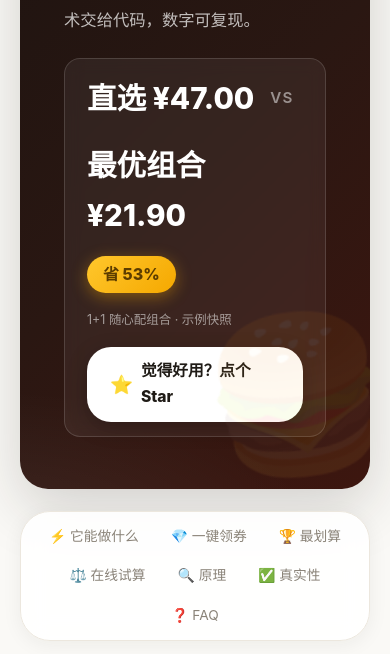
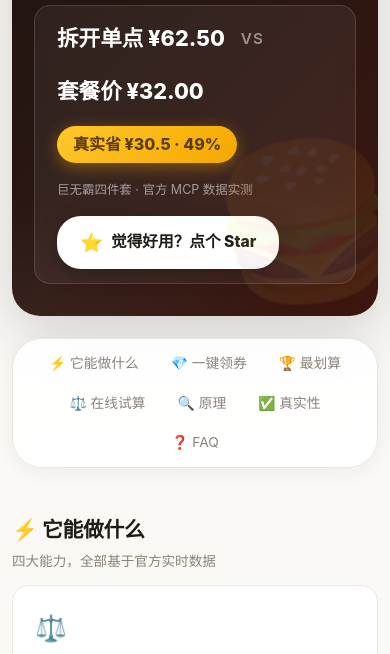
Before and after one commit to Philip-Xu-yu/mcd-price-king, a plain HTML site: page docs/index.html in a window 390 px wide. Shown: the part 288-942 px from the top of the page. Drawn offline with Linux system fonts and the light colour scheme.

Commit message:
hero真实数据+移动端适配

```diff
--- a/docs/index.html
+++ b/docs/index.html
@@ -148,6 +148,18 @@ th { color:var(--muted); font-weight:600; font-size:.8rem; }
 .rank-item .rn { flex:1; font-weight:600; font-size:.9rem; }
 .rank-item .rs { font-weight:800; color:#2E7D32; font-size:.92rem; white-space:nowrap; }
 .rank-item .rp { color:var(--muted); font-size:.8rem; white-space:nowrap; }
+
+/* 移动端适配 */
+@media (max-width: 640px) {
+  .hero { padding: 32px 22px; }
+  .hero h1 { font-size: 1.9rem; }
+  .demo .num { font-size: 1.35rem; }
+  .cards { grid-template-columns: 1fr; }
+  .meal-grid { grid-template-columns: repeat(auto-fill, minmax(135px, 1fr)); }
+  .sec { flex-direction: column; gap: 2px; }
+  .wrap { padding: 16px 12px 60px; }
+  .rank-item .rp { display: none; }
+}
 .alert-note { background:#FFF8E1; border-left:4px solid var(--gold); border-radius:10px; padding:12px 16px; margin-top:14px; font-size:.9rem; color:#6B5A1A; }
 </style>
 </head>
@@ -159,10 +171,10 @@ th { color:var(--muted); font-weight:600; font-size:.8rem; }
     <h1>麦门比价王</h1>
     <div class="sub">两个套餐纠结半天？把价格、热量、蛋白摆在一起，3 秒见分晓。<br>数据来自麦当劳官方 MCP 接口，算术交给代码，数字可复现。</div>
     <div class="demo">
-      <span class="num">直选 ¥47.00</span><span class="vs">VS</span>
-      <span class="num">最优组合 ¥21.90</span>
-      <span class="save">省 53%</span>
-      <span class="tag">1+1 随心配组合 · 示例快照</span>
+      <span class="num">拆开单点 ¥62.50</span><span class="vs">VS</span>
+      <span class="num">套餐价 ¥32.00</span>
+      <span class="save">真实省 ¥30.5 · 49%</span>
+      <span class="tag">巨无霸四件套 · 官方 MCP 数据实测</span>
       <a class="star-btn" href="https://github.com/Philip-Xu-yu/mcd-price-king" target="_blank"><span class="s">⭐</span> 觉得好用？点个 Star</a>
     </div>
   </div>
```
